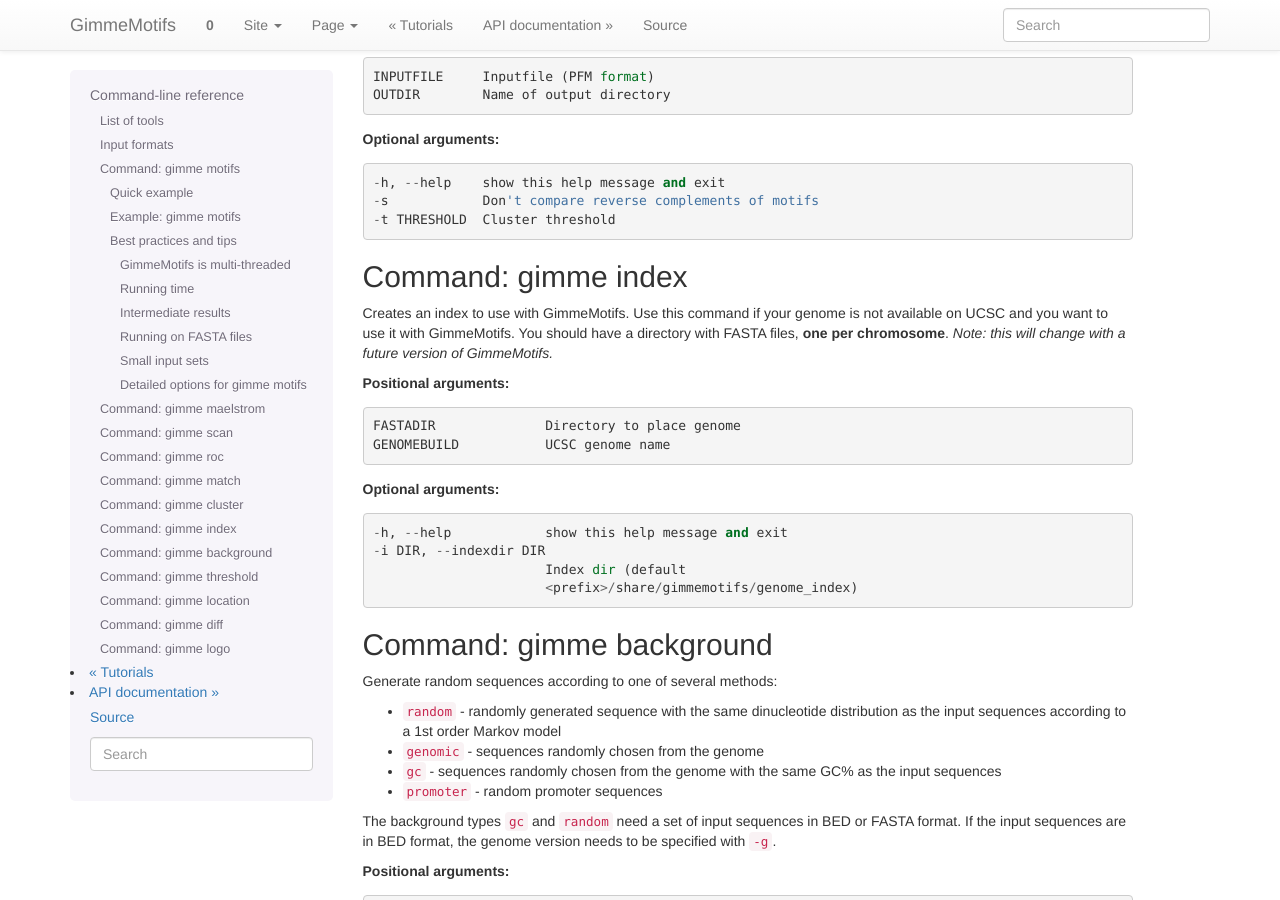
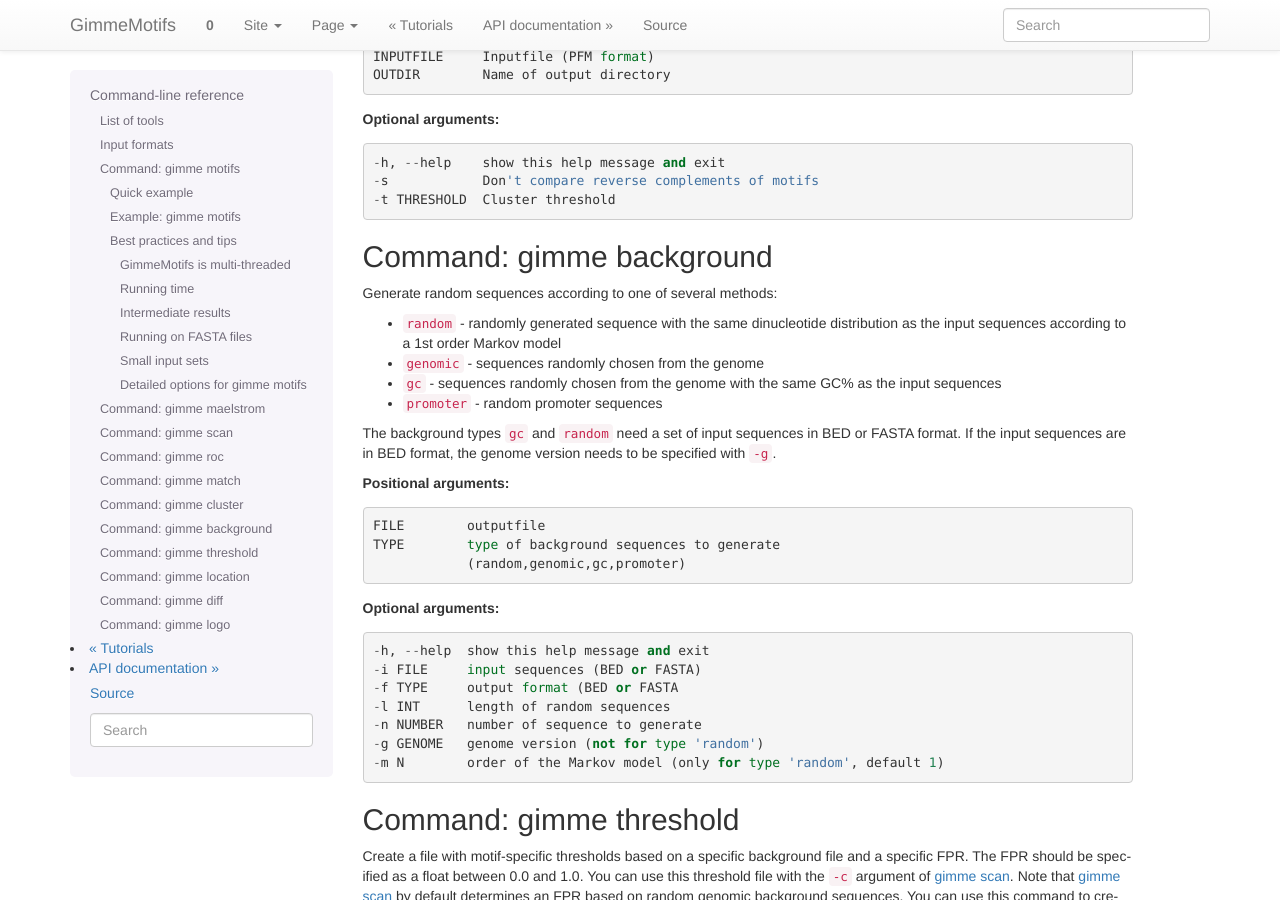
Before and after one commit to vanheeringen-lab/gimmemotifs, a Sphinx documentation site: the page built from docs/reference.rst, in a window 1280 px wide and 900 px high, scrolled down 6375 px. Built offline with Sphinx 7.4.7, drawn with Linux system fonts in a browser that asks for light colours; pages that are not in the unit, such as notebooks, are missing from menus.

Commit message:
Removed mention of gimme index. Closes #75.

```diff
--- a/docs/reference.rst
+++ b/docs/reference.rst
@@ -17,7 +17,6 @@ List of tools
 * :ref:`gimme roc<gimme_roc>`
 * :ref:`gimme match<gimme_match>`
 * :ref:`gimme cluster<gimme_cluster>`
-* :ref:`gimme index<gimme_index>`
 * :ref:`gimme background<gimme_background>`
 * :ref:`gimme threshold<gimme_threshold>`
 * :ref:`gimme location<gimme_location>`
@@ -491,33 +490,6 @@ Cluster a set of motifs with the WIC metric.
     -s            Don't compare reverse complements of motifs
     -t THRESHOLD  Cluster threshold
 
-.. _`gimme_index`:
-
-Command: gimme index
---------------------
-
-Creates an index to use with GimmeMotifs.
-Use this command if your genome is not available on UCSC and you want to use it with GimmeMotifs.
-You should have a directory with FASTA files, **one per chromosome**.
-*Note: this will change with a future version of GimmeMotifs.*
-
-**Positional arguments:**
-
-::
-
-    FASTADIR              Directory to place genome
-    GENOMEBUILD           UCSC genome name
-
-**Optional arguments:**
-
-::
-
-    -h, --help            show this help message and exit
-    -i DIR, --indexdir DIR
-                          Index dir (default
-                          <prefix>/share/gimmemotifs/genome_index)
-
-
 .. _`gimme_background`:
 
 Command: gimme background
```
